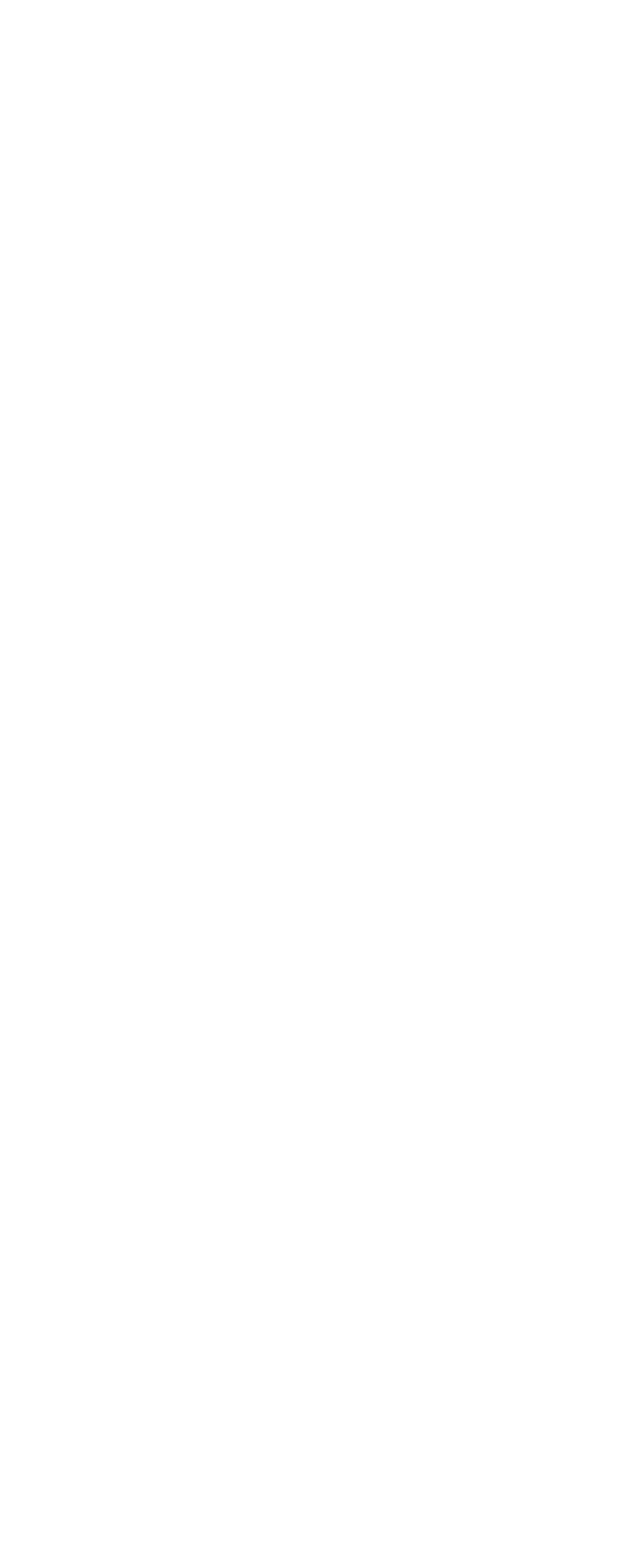
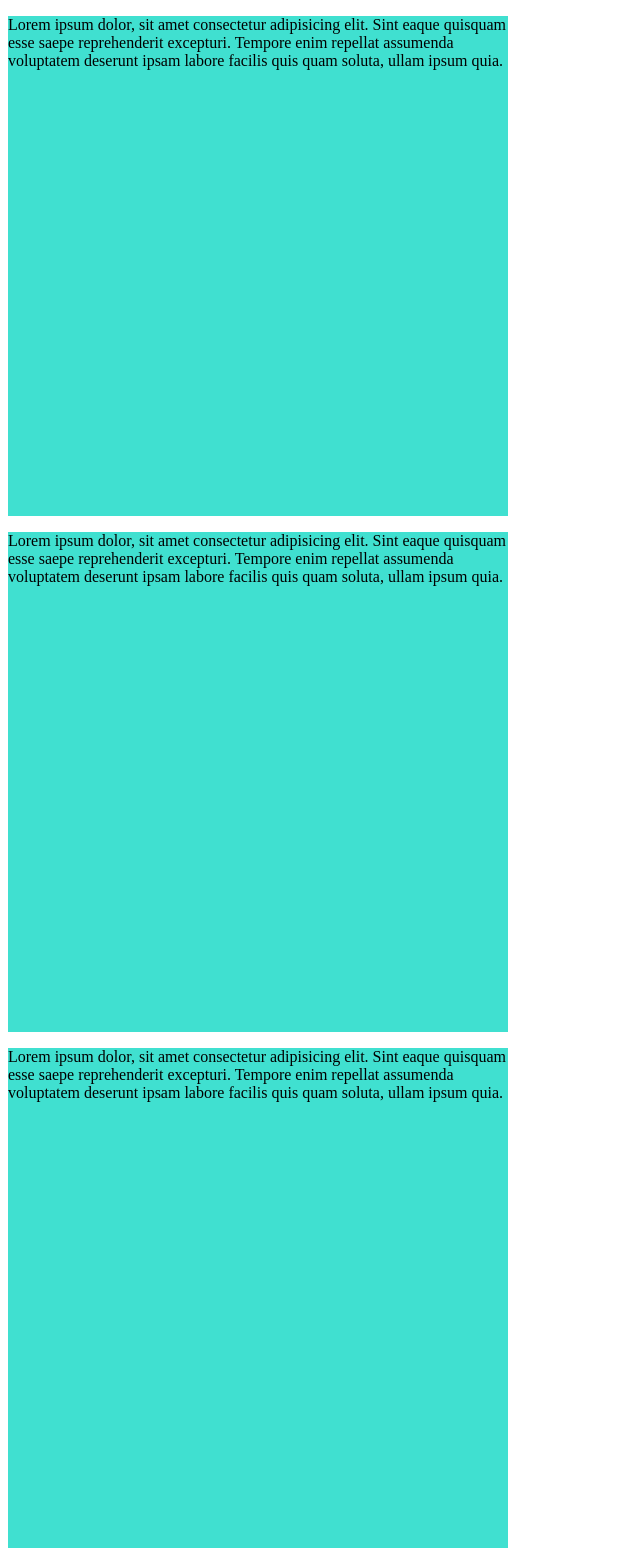
Before and after one commit to Sajibsikder4599/my_first_repo, a plain HTML site: page index.html in a window 1280 px wide. Shown: the whole page, without its empty margins (0-640 px from the left). Before the commit the page ends 800 px from the top, so only its background shows below. Drawn offline with Linux system fonts and the light colour scheme.

Commit message:
added first blog

```diff
--- /dev/null
+++ b/index.css
@@ -0,0 +1,5 @@
+p{
+    background-color: turquoise;
+    height: 500px;
+    width: 500px;
+}
--- a/index.html
+++ b/index.html
@@ -4,8 +4,20 @@
     <meta charset="UTF-8">
     <meta name="viewport" content="width=device-width, initial-scale=1.0">
     <title>my first github</title>
+    <link rel="stylesheet" href="index.css">
 </head>
 <body>
-
+    <p>Lorem ipsum dolor, sit amet consectetur adipisicing elit.
+         Sint eaque quisquam esse saepe reprehenderit excepturi.
+         Tempore enim repellat assumenda voluptatem deserunt ipsam
+          labore facilis quis quam soluta, ullam ipsum quia.</p>
+    <p>Lorem ipsum dolor, sit amet consectetur adipisicing elit.
+         Sint eaque quisquam esse saepe reprehenderit excepturi.
+         Tempore enim repellat assumenda voluptatem deserunt ipsam
+          labore facilis quis quam soluta, ullam ipsum quia.</p>
+    <p>Lorem ipsum dolor, sit amet consectetur adipisicing elit.
+         Sint eaque quisquam esse saepe reprehenderit excepturi.
+         Tempore enim repellat assumenda voluptatem deserunt ipsam
+          labore facilis quis quam soluta, ullam ipsum quia.</p>
 </body>
 </html>
```
